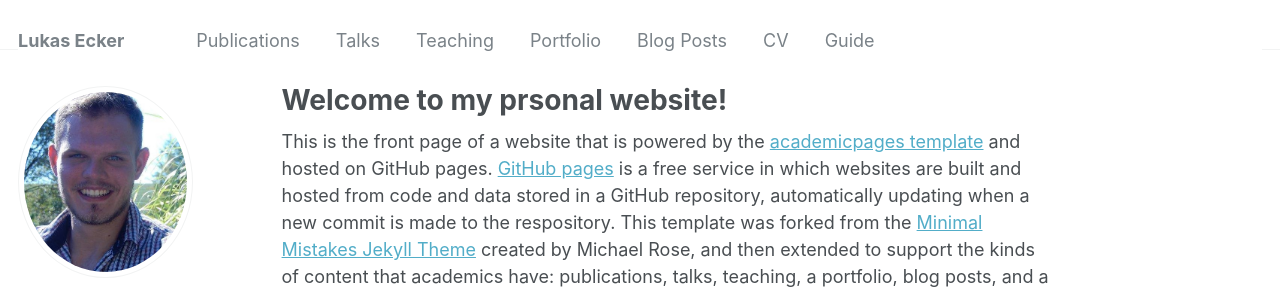
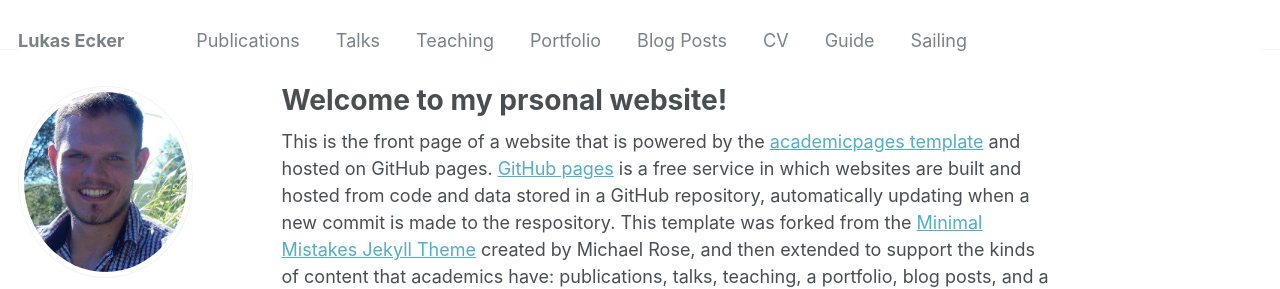
Before and after one commit to lukas-ecker/lukas-ecker.github.io, a Jekyll site: the page built from _pages/about.md, in a window 1280 px wide. Shown: the top 289 px of the page. Built offline with Jekyll 4.4.1, drawn with Linux system fonts in a browser that asks for light colours; some web fonts are replaced.

Commit message:
Update navigation.yml

```diff
--- a/_data/navigation.yml
+++ b/_data/navigation.yml
@@ -20,3 +20,6 @@ main:
 
   - title: "Guide"
     url: /markdown/
+
+  - title: "Sailing"
+    url: /sailing/
```
